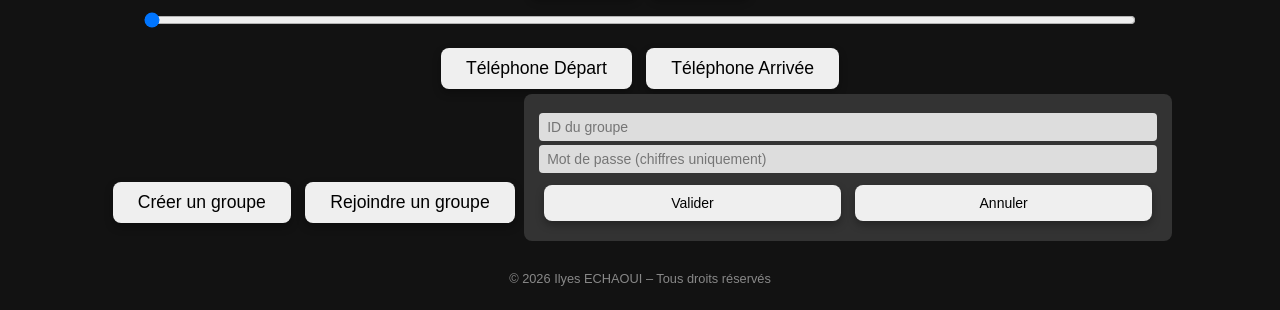
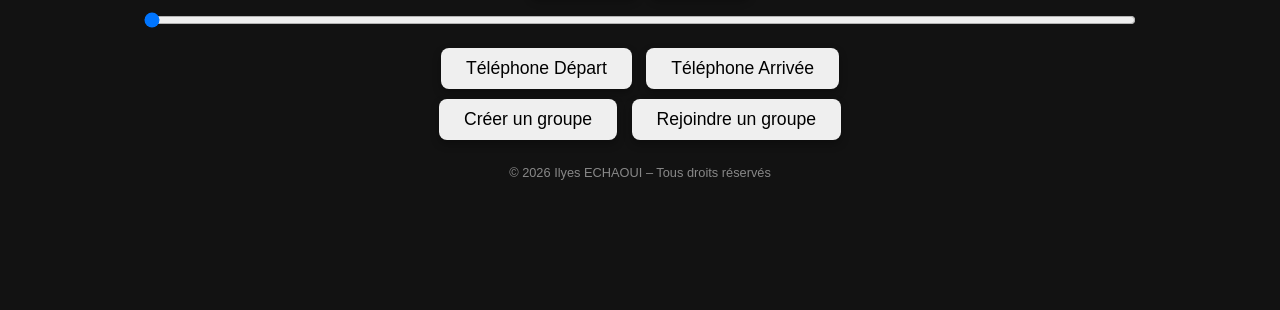
Before and after one commit to Oxyles1804/Krono, a plain HTML site: page index.html in a window 1280 px wide. Shown: the part 490-800 px from the top of the page. Drawn offline with Linux system fonts and the light colour scheme.

Commit message:
Update index.html

```diff
--- a/index.html
+++ b/index.html
@@ -69,17 +69,26 @@ Version : 1.0
   <tbody></tbody>
 </table>
 
-<div id="groupControls">
-  <button id="createGroupBtn">Créer un groupe</button>
-  <button id="joinGroupBtn">Rejoindre un groupe</button>
+<!-- Formulaire Création de groupe -->
+<div id="createRoomForm" class="hidden">
+  <input type="text" id="newRoomId" placeholder="ID du groupe">
+  <input type="text" id="newRoomPassword" placeholder="Mot de passe">
+  <button id="createRoomBtn">Valider</button>
+  <button id="cancelCreateRoom">Annuler</button>
+</div>
 
-  <div id="groupForm" class="hidden">
-    <input type="text" id="groupId" placeholder="ID du groupe" />
-    <input type="text" id="groupPassword" placeholder="Mot de passe (chiffres uniquement)" />
-    <button id="submitGroup">Valider</button>
-    <button id="cancelGroup">Annuler</button>
-  </div>
+<!-- Formulaire Rejoindre un groupe -->
+<div id="joinRoomForm" class="hidden">
+  <input type="text" id="joinRoomId" placeholder="ID du groupe">
+  <input type="text" id="joinRoomPassword" placeholder="Mot de passe">
+  <button id="joinRoomBtn">Valider</button>
+  <button id="cancelJoinRoom">Annuler</button>
 </div>
+
+<!-- Boutons principaux -->
+<button id="showCreateRoom">Créer un groupe</button>
+<button id="showJoinRoom">Rejoindre un groupe</button>
+
 
 
 <footer style="margin-top:20px; font-size:0.8em; color:#888;">
```
